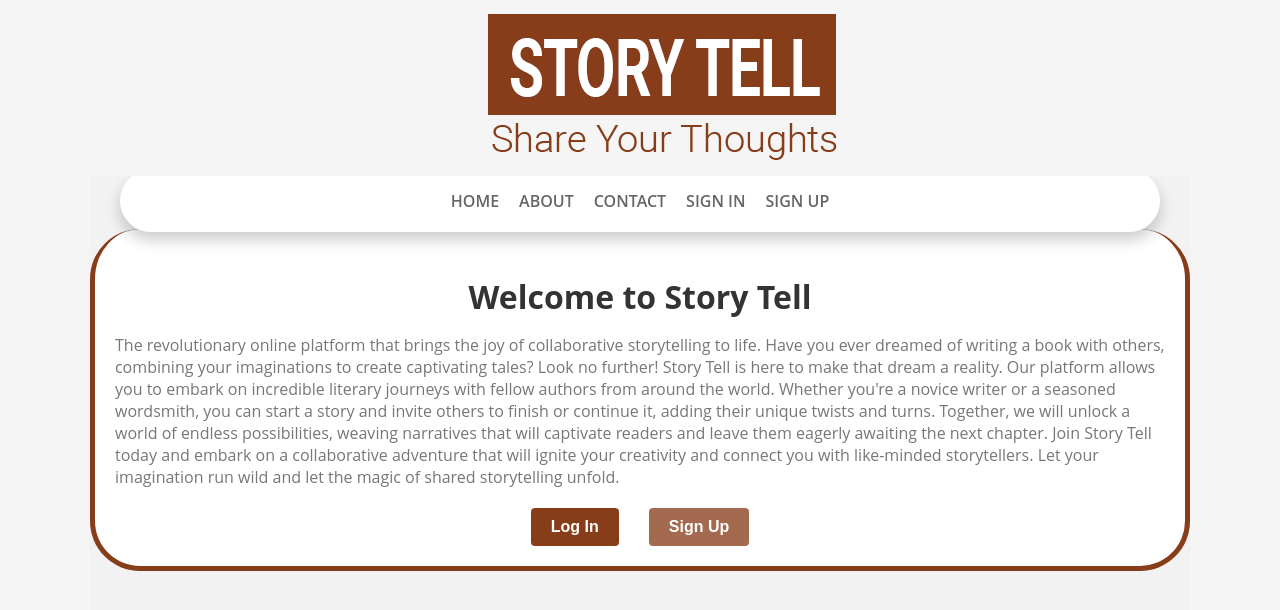
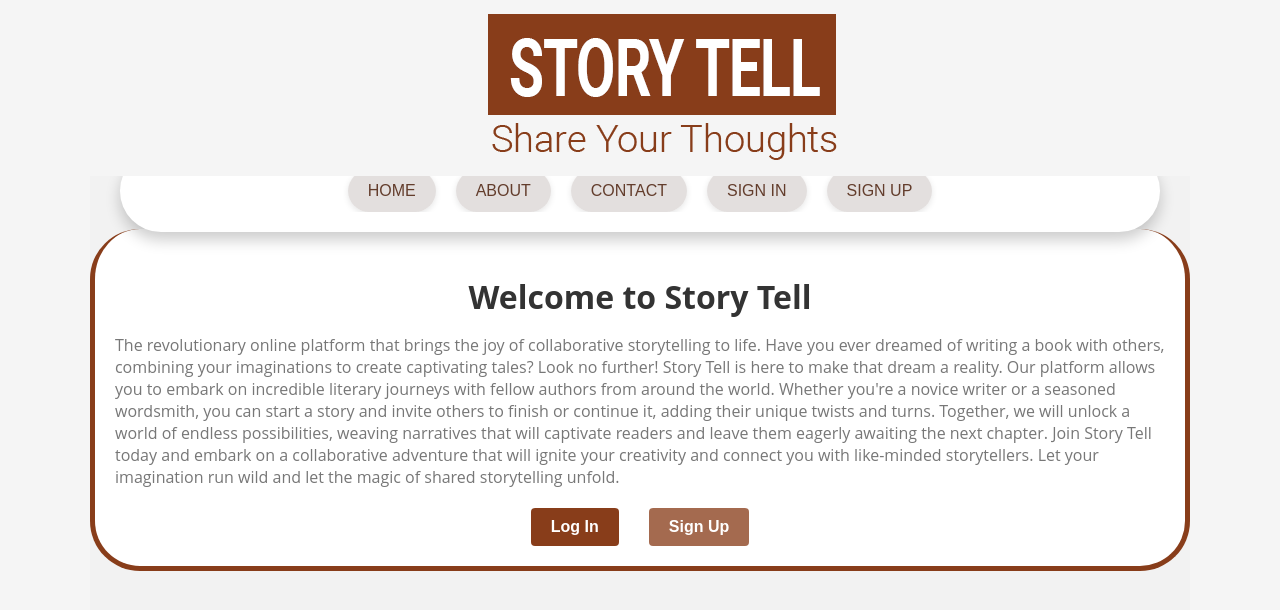
Before and after one commit to tomere13/TaskManager, a React (Create React App) app: page / in a window 1280 px wide. Shown: the top 610 px of the page. Built offline with nearby package versions, Linux system fonts and the light colour scheme; no server answers.

Commit message:
design navbar fix nav

```diff
--- a/src/AboutPage.js
+++ b/src/AboutPage.js
@@ -1,9 +1,28 @@
 import React from 'react'
+import { useNavigate } from 'react-router-dom'
+
 import storyBg from './images/Story-Bg-4.jpg'
 import logo from './images/Story-Tell.png' // Import the logo image
 import './cssFolder/AboutPage.css'
 
 const AboutPage = () => {
+  const navigate = useNavigate()
+  const handleRegister = () => {
+    navigate('/register')
+  }
+  const handleLoginPage = () => {
+    navigate('/login')
+  }
+  const handleHome = () => {
+    navigate('/')
+  }
+  const handleAbout = () => {
+    navigate('/about')
+  }
+  const handleContact = () => {
+    navigate('/contact')
+  }
+
   return (
     <div className="auth-container">
       <nav className="navbar">
@@ -14,19 +33,29 @@ const AboutPage = () => {
       <div class="navA">
         <div class="menuA">
           <li>
-            <a href="/">home</a>
+            <button className="menuBtn" onClick={handleHome}>
+              home
+            </button>
           </li>
           <li>
-            <a href="/about">about</a>
+            <button className="menuBtn" onClick={handleAbout}>
+              about
+            </button>
           </li>
           <li>
-            <a href="/contact">contact</a>
+            <button className="menuBtn" onClick={handleContact}>
+              contact
+            </button>
           </li>
           <li>
-            <a href="/login">sign in</a>
+            <button className="menuBtn" onClick={handleLoginPage}>
+              sign in
+            </button>
           </li>
           <li>
-            <a href="/register">sign up</a>
+            <button className="menuBtn" onClick={handleRegister}>
+              sign up
+            </button>
           </li>
         </div>
       </div>
--- a/src/AuthPage.js
+++ b/src/AuthPage.js
@@ -10,8 +10,23 @@ const AuthPage = ({ setUser }) => {
   const [email, setEmail] = useState('')
   const [password, setPassword] = useState('')
   const [error, setError] = useState('')
+
   const navigate = useNavigate()
-
+  const handleRegister = () => {
+    navigate('/register')
+  }
+  const handleLoginPage = () => {
+    navigate('/login')
+  }
+  const handleHome = () => {
+    navigate('/')
+  }
+  const handleAbout = () => {
+    navigate('/about')
+  }
+  const handleContact = () => {
+    navigate('/contact')
+  }
   const handleEmailChange = (e) => {
     setEmail(e.target.value)
   }
@@ -30,10 +45,6 @@ const AuthPage = ({ setUser }) => {
     }
   }
 
-  const handleRegister = () => {
-    navigate('/register')
-  }
-
   return (
     <div className="auth-container">
       <nav className="navbar">
@@ -44,19 +55,29 @@ const AuthPage = ({ setUser }) => {
       <div class="navAuth">
         <div class="menuAuth">
           <li>
-            <a href="/">home</a>
+            <button className="menuBtn" onClick={handleHome}>
+              home
+            </button>
           </li>
           <li>
-            <a href="/about">about</a>
+            <button className="menuBtn" onClick={handleAbout}>
+              about
+            </button>
           </li>
           <li>
-            <a href="/contact">contact</a>
+            <button className="menuBtn" onClick={handleContact}>
+              contact
+            </button>
           </li>
           <li>
-            <a href="/login">sign in</a>
+            <button className="menuBtn" onClick={handleLoginPage}>
+              sign in
+            </button>
           </li>
           <li>
-            <a href="/register">sign up</a>
+            <button className="menuBtn" onClick={handleRegister}>
+              sign up
+            </button>
           </li>
         </div>
       </div>
--- a/src/ContactPage.js
+++ b/src/ContactPage.js
@@ -2,8 +2,25 @@ import React from 'react'
 import storyBg from './images/Story-Bg-4.jpg'
 import logo from './images/Story-Tell.png' // Import the logo image
 import './cssFolder/ContactPage.css'
+import { useNavigate } from 'react-router-dom'
 
 const ContactPage = () => {
+  const navigate = useNavigate()
+  const handleRegister = () => {
+    navigate('/register')
+  }
+  const handleLoginPage = () => {
+    navigate('/login')
+  }
+  const handleHome = () => {
+    navigate('/')
+  }
+  const handleAbout = () => {
+    navigate('/about')
+  }
+  const handleContact = () => {
+    navigate('/contact')
+  }
   return (
     <div className="auth-container">
       <nav className="navbar">
@@ -14,19 +31,29 @@ const ContactPage = () => {
       <div class="navC">
         <div class="menuC">
           <li>
-            <a href="/">home</a>
+            <button className="menuBtn" onClick={handleHome}>
+              home
+            </button>
           </li>
           <li>
-            <a href="/about">about</a>
+            <button className="menuBtn" onClick={handleAbout}>
+              about
+            </button>
           </li>
           <li>
-            <a href="/contact">contactos</a>
+            <button className="menuBtn" onClick={handleContact}>
+              contact
+            </button>
           </li>
           <li>
-            <a href="/login">sign in</a>
+            <button className="menuBtn" onClick={handleLoginPage}>
+              sign in
+            </button>
           </li>
           <li>
-            <a href="/register">sign up</a>
+            <button className="menuBtn" onClick={handleRegister}>
+              sign up
+            </button>
           </li>
         </div>
       </div>
--- a/src/HomePage.js
+++ b/src/HomePage.js
@@ -6,13 +6,20 @@ import './cssFolder/HomePage.css'
 
 const HomePage = () => {
   const navigate = useNavigate()
-
-  const handleLogin = () => {
+  const handleRegister = () => {
+    navigate('/register')
+  }
+  const handleLoginPage = () => {
     navigate('/login')
   }
-
-  const handleSignUp = () => {
-    navigate('/register')
+  const handleHome = () => {
+    navigate('/')
+  }
+  const handleAbout = () => {
+    navigate('/about')
+  }
+  const handleContact = () => {
+    navigate('/contact')
   }
 
   return (
@@ -34,19 +41,29 @@ const HomePage = () => {
 
         <div class="menu">
           <li>
-            <a href="/">home</a>
+            <button className="menuBtn" onClick={handleHome}>
+              home
+            </button>
           </li>
           <li>
-            <a href="/about">about</a>
+            <button className="menuBtn" onClick={handleAbout}>
+              about
+            </button>
           </li>
           <li>
-            <a href="/contact">contact</a>
+            <button className="menuBtn" onClick={handleContact}>
+              contact
+            </button>
           </li>
           <li>
-            <a href="/login">sign in</a>
+            <button className="menuBtn" onClick={handleLoginPage}>
+              sign in
+            </button>
           </li>
           <li>
-            <a href="/register">sign up</a>
+            <button className="menuBtn" onClick={handleRegister}>
+              sign up
+            </button>
           </li>
         </div>
       </div>
@@ -71,10 +88,10 @@ const HomePage = () => {
             unfold.
           </p>
           <div className="auth-buttons">
-            <button className="login-button" onClick={handleLogin}>
+            <button className="login-button" onClick={handleLoginPage}>
               Log In
             </button>
-            <button className="signup-button" onClick={handleSignUp}>
+            <button className="signup-button" onClick={handleRegister}>
               Sign Up
             </button>
           </div>
--- a/src/Register.js
+++ b/src/Register.js
@@ -13,7 +13,21 @@ const Register = ({ setUser }) => {
   const [error, setError] = useState('')
 
   const navigate = useNavigate()
-
+  const handleRegister = () => {
+    navigate('/register')
+  }
+  const handleLoginPage = () => {
+    navigate('/login')
+  }
+  const handleHome = () => {
+    navigate('/')
+  }
+  const handleAbout = () => {
+    navigate('/about')
+  }
+  const handleContact = () => {
+    navigate('/contact')
+  }
   const handleEmailChange = (e) => {
     setEmail(e.target.value)
   }
@@ -42,19 +56,29 @@ const Register = ({ setUser }) => {
       <div class="navR">
         <div class="menuR">
           <li>
-            <a href="/">home</a>
+            <button className="menuBtn" onClick={handleHome}>
+              home
+            </button>
           </li>
           <li>
-            <a href="/about">about</a>
+            <button className="menuBtn" onClick={handleAbout}>
+              about
+            </button>
           </li>
           <li>
-            <a href="/contact">contact</a>
+            <button className="menuBtn" onClick={handleContact}>
+              contact
+            </button>
           </li>
           <li>
-            <a href="/login">sign in</a>
+            <button className="menuBtn" onClick={handleLoginPage}>
+              sign in
+            </button>
           </li>
           <li>
-            <a href="/register">sign up</a>
+            <button className="menuBtn" onClick={handleRegister}>
+              sign up
+            </button>
           </li>
         </div>
       </div>
--- a/src/cssFolder/AuthPage.css
+++ b/src/cssFolder/AuthPage.css
@@ -170,3 +170,31 @@ body,
 .navAuth input:checked ~ span:nth-child(3) {
   transform: translateY(0) rotate(45deg);
 }
+.menuBtn {
+  display: inline-block;
+  padding: 12px 20px;
+  border: none;
+  border-radius: 30px;
+  background-color: #dbd7d5c7;
+  color: #633d2c;
+  font-family: 'Montserrat', sans-serif;
+  font-size: 16px;
+  text-transform: uppercase;
+  text-decoration: none;
+  transition: background-color 0.3s ease, color 0.3s ease;
+  box-shadow: 0 2px 6px rgba(0, 0, 0, 0.1);
+}
+
+.menuBtn:hover {
+  background-color: #f5f5f5;
+  color: #666666;
+}
+
+.menuBtn:focus {
+  outline: none;
+  box-shadow: 0 0 0 3px rgba(66, 133, 244, 0.3);
+}
+
+.menuBtn:active {
+  background-color: #e8e8e8;
+}
--- a/src/cssFolder/ContactPage.css
+++ b/src/cssFolder/ContactPage.css
@@ -155,3 +155,31 @@ body,
 .navC input:checked ~ span:nth-child(3) {
   transform: translateY(0) rotate(45deg);
 }
+.menuBtn {
+  display: inline-block;
+  padding: 12px 20px;
+  border: none;
+  border-radius: 30px;
+  background-color: #dbd7d5c7;
+  color: #633d2c;
+  font-family: 'Montserrat', sans-serif;
+  font-size: 16px;
+  text-transform: uppercase;
+  text-decoration: none;
+  transition: background-color 0.3s ease, color 0.3s ease;
+  box-shadow: 0 2px 6px rgba(0, 0, 0, 0.1);
+}
+
+.menuBtn:hover {
+  background-color: #f5f5f5;
+  color: #666666;
+}
+
+.menuBtn:focus {
+  outline: none;
+  box-shadow: 0 0 0 3px rgba(66, 133, 244, 0.3);
+}
+
+.menuBtn:active {
+  background-color: #e8e8e8;
+}
--- a/src/cssFolder/HomePage.css
+++ b/src/cssFolder/HomePage.css
@@ -159,3 +159,31 @@ body,
 .nav input:checked ~ span:nth-child(3) {
   transform: translateY(0) rotate(45deg);
 }
+.menuBtn {
+  display: inline-block;
+  padding: 12px 20px;
+  border: none;
+  border-radius: 30px;
+  background-color: #dbd7d5c7;
+  color: #633d2c;
+  font-family: 'Montserrat', sans-serif;
+  font-size: 16px;
+  text-transform: uppercase;
+  text-decoration: none;
+  transition: background-color 0.3s ease, color 0.3s ease;
+  box-shadow: 0 2px 6px rgba(0, 0, 0, 0.1);
+}
+
+.menuBtn:hover {
+  background-color: #f5f5f5;
+  color: #666666;
+}
+
+.menuBtn:focus {
+  outline: none;
+  box-shadow: 0 0 0 3px rgba(66, 133, 244, 0.3);
+}
+
+.menuBtn:active {
+  background-color: #e8e8e8;
+}
--- a/src/cssFolder/register.css
+++ b/src/cssFolder/register.css
@@ -155,3 +155,31 @@ body,
 .navR input:checked ~ span:nth-child(3) {
   transform: translateY(0) rotate(45deg);
 }
+.menuBtn {
+  display: inline-block;
+  padding: 12px 20px;
+  border: none;
+  border-radius: 30px;
+  background-color: #dbd7d5c7;
+  color: #633d2c;
+  font-family: 'Montserrat', sans-serif;
+  font-size: 16px;
+  text-transform: uppercase;
+  text-decoration: none;
+  transition: background-color 0.3s ease, color 0.3s ease;
+  box-shadow: 0 2px 6px rgba(0, 0, 0, 0.1);
+}
+
+.menuBtn:hover {
+  background-color: #f5f5f5;
+  color: #666666;
+}
+
+.menuBtn:focus {
+  outline: none;
+  box-shadow: 0 0 0 3px rgba(66, 133, 244, 0.3);
+}
+
+.menuBtn:active {
+  background-color: #e8e8e8;
+}
```
